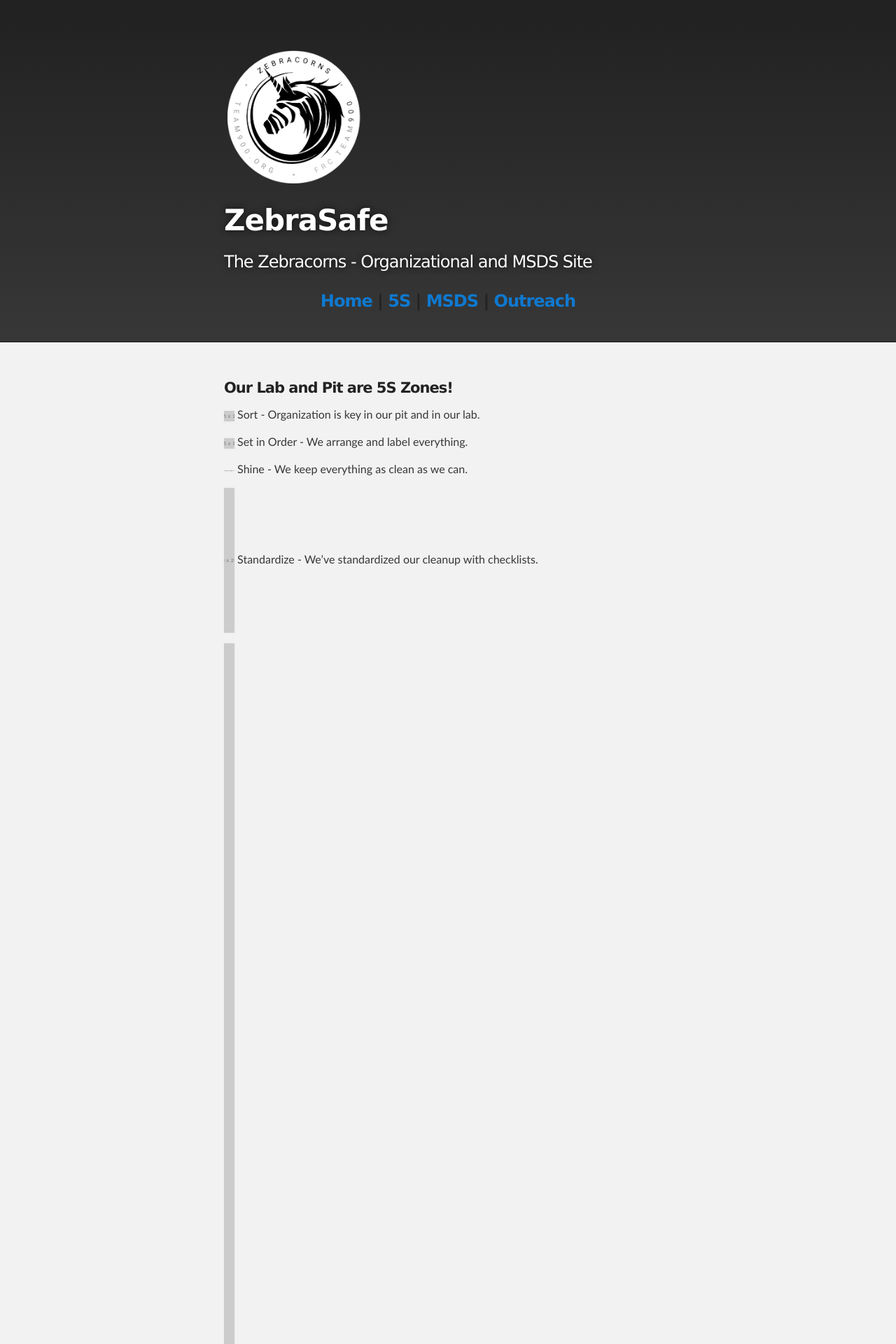
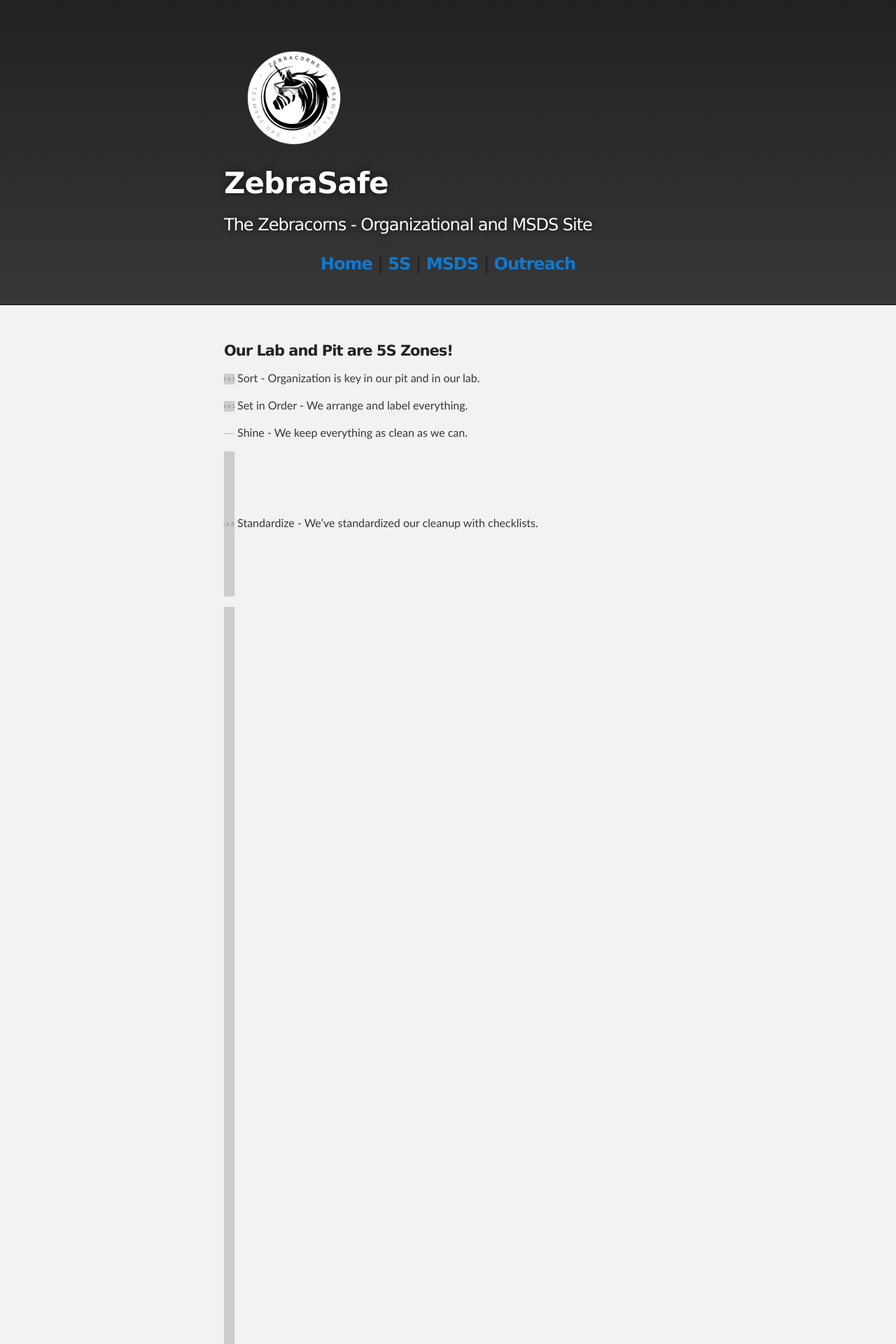
Before and after one commit to FRC900/ZebraSafeSite, a Jekyll site: the page built from index.md, in a window 1280 px wide. Shown: the top 1920 px of the page at 70% size. Built offline with Jekyll 4.4.1, drawn with Linux system fonts in a browser that asks for light colours.

Commit message:
Update default.html

```diff
--- a/_layouts/default.html
+++ b/_layouts/default.html
@@ -16,7 +16,7 @@
     <div id="header_wrap" class="outer">
         <header class="inner">
           <div>
-            <img src="assets/images/logo.png" alt="logo" class="inline" style="width:30%; border:none; -webkit-box-shadow:none"/>
+            <img src="assets/images/SafeZebracorn.png" alt="logo" class="inline" style="width:30%; border:none; -webkit-box-shadow:none"/>
           </div>
           <div>
             {% if site.github.is_project_page %}
```
